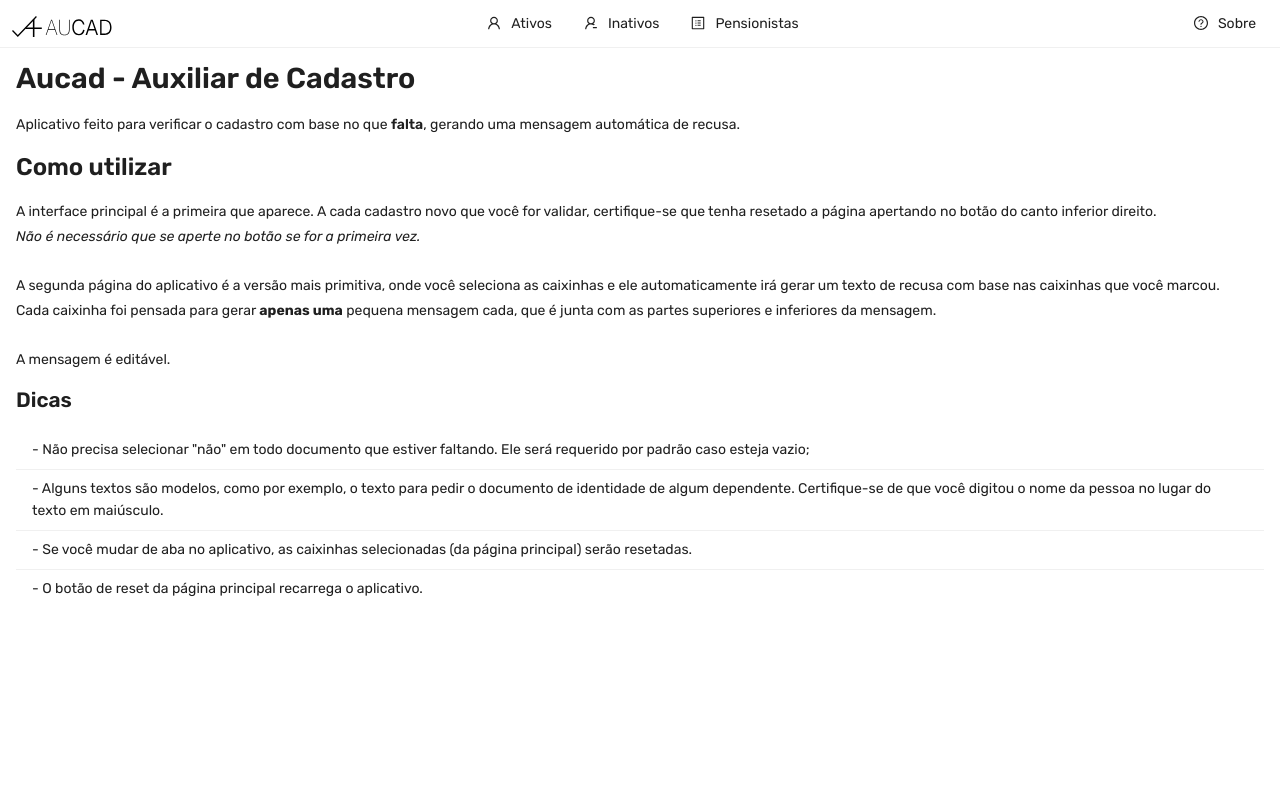
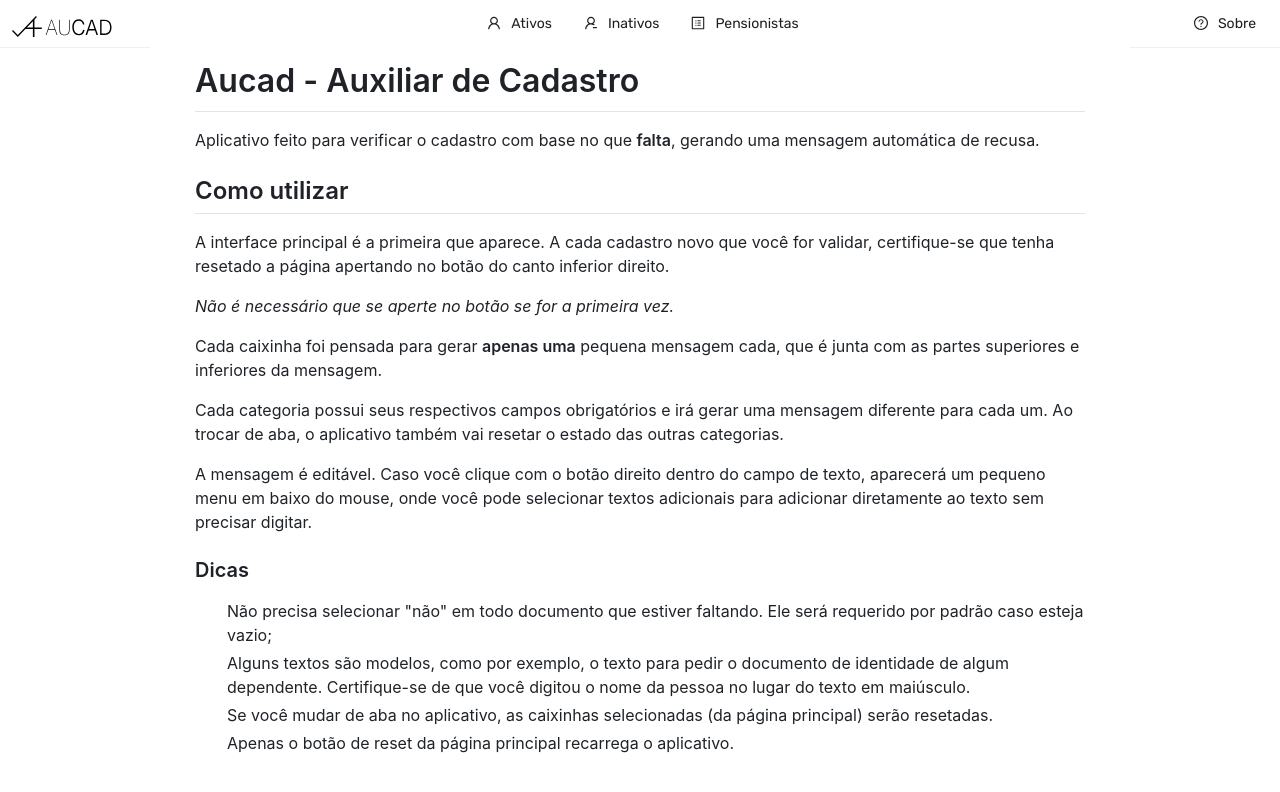
Before and after one commit to secretindex/aucad, a React (Vite) app: page /about/help in a window 1280 px wide. Shown: the top 792 px of the page. Built offline with nearby package versions, Linux system fonts and the light colour scheme.

Commit message:
rendering markdown text to help page

```diff
--- a/package.json
+++ b/package.json
@@ -18,9 +18,11 @@
     "antd": "^5.20.0",
     "class-variance-authority": "^0.7.0",
     "clsx": "^2.1.1",
+    "github-markdown-css": "^5.6.1",
     "lucide-react": "^0.424.0",
     "react": "^18.3.1",
     "react-dom": "^18.3.1",
+    "react-markdown": "^9.0.1",
     "react-router-dom": "^6.24.1",
     "tailwind-merge": "^2.4.0",
     "tailwindcss": "^3.4.7",
--- a/src/pages/Help.tsx
+++ b/src/pages/Help.tsx
@@ -1,68 +1,25 @@
-import { Typography, Layout, List } from "antd"
-const { Content } = Layout
-const { Text, Title } = Typography
+import "github-markdown-css"
+import ReactMarkdown from "react-markdown"
+
+import { useEffect, useState } from "react"
+
+import "./texts/md-style.css"
 
 const Help = () => {
+  const [mdText, setMdText] = useState<string>()
+
+  useEffect(() => {
+    fetch("/src/pages/texts/help.md")
+      .then((res) => res.text())
+      .then((text: string) => {
+        console.log(text)
+        setMdText(text)
+      })
+      .catch((err) => console.error(err))
+  }, [])
   return (
     <>
-      <Content className="p-4">
-        <Title level={1} style={{ fontSize: "1.8rem" }}>
-          Aucad - Auxiliar de Cadastro
-        </Title>
-        <Text>
-          Aplicativo feito para verificar o cadastro com base no que{" "}
-          <strong>falta</strong>, gerando uma mensagem automática de recusa.
-        </Text>
-        <Title level={2} style={{ fontSize: "1.5rem", margin: "1rem 0" }}>
-          Como utilizar
-        </Title>
-        <Text>
-          A interface principal é a primeira que aparece. A cada cadastro novo
-          que você for validar, certifique-se que tenha resetado a página
-          apertando no botão do canto inferior direito.
-        </Text>
-        <br />
-        <Text>
-          <i>Não é necessário que se aperte no botão se for a primeira vez.</i>
-        </Text>
-        <br />
-        <br />
-        <Text>
-          A segunda página do aplicativo é a versão mais primitiva, onde você
-          seleciona as caixinhas e ele automaticamente irá gerar um texto de
-          recusa com base nas caixinhas que você marcou.
-        </Text>
-        <br />
-        <Text>
-          Cada caixinha foi pensada para gerar <b>apenas uma</b> pequena
-          mensagem cada, que é junta com as partes superiores e inferiores da
-          mensagem.
-        </Text>
-        <br />
-        <br />
-        <Text>A mensagem é editável.</Text>
-        <Title level={3} style={{ fontSize: "1.3rem", margin: "1rem 0" }}>
-          Dicas
-        </Title>
-        <List size="small">
-          <List.Item>
-            - Não precisa selecionar "não" em todo documento que estiver
-            faltando. Ele será requerido por padrão caso esteja vazio;
-          </List.Item>
-          <List.Item>
-            - Alguns textos são modelos, como por exemplo, o texto para pedir o
-            documento de identidade de algum dependente. Certifique-se de que
-            você digitou o nome da pessoa no lugar do texto em maiúsculo.
-          </List.Item>
-          <List.Item>
-            - Se você mudar de aba no aplicativo, as caixinhas selecionadas (da
-            página principal) serão resetadas.
-          </List.Item>
-          <List.Item>
-            - O botão de reset da página principal recarrega o aplicativo.
-          </List.Item>
-        </List>
-      </Content>
+      <ReactMarkdown className="markdown-body" children={mdText}></ReactMarkdown>
     </>
   )
 }
--- /dev/null
+++ b/src/pages/texts/help.md
@@ -0,0 +1,22 @@
+# Aucad - Auxiliar de Cadastro
+
+Aplicativo feito para verificar o cadastro com base no que **falta**, gerando uma mensagem automática de recusa.
+
+## Como utilizar
+
+A interface principal é a primeira que aparece. A cada cadastro novo que você for validar, certifique-se que tenha resetado a página apertando no botão do canto inferior direito.
+
+_Não é necessário que se aperte no botão se for a primeira vez._
+
+Cada caixinha foi pensada para gerar **apenas uma** pequena mensagem cada, que é junta com as partes superiores e inferiores da mensagem.
+
+Cada categoria possui seus respectivos campos obrigatórios e irá gerar uma mensagem diferente para cada um. Ao trocar de aba, o aplicativo também vai resetar o estado das outras categorias.
+
+A mensagem é editável. Caso você clique com o botão direito dentro do campo de texto, aparecerá um pequeno menu em baixo do mouse, onde você pode selecionar textos adicionais para adicionar diretamente ao texto sem precisar digitar.
+
+### Dicas
+
+- Não precisa selecionar "não" em todo documento que estiver faltando. Ele será requerido por padrão caso esteja vazio;
+- Alguns textos são modelos, como por exemplo, o texto para pedir o documento de identidade de algum dependente. Certifique-se de que você digitou o nome da pessoa no lugar do texto em maiúsculo.
+- Se você mudar de aba no aplicativo, as caixinhas selecionadas (da página principal) serão resetadas.
+- Apenas o botão de reset da página principal recarrega o aplicativo.
--- /dev/null
+++ b/src/pages/texts/md-style.css
@@ -0,0 +1,7 @@
+.markdown-body {
+  box-sizing: border-box;
+  min-width: 200px;
+  max-width: 980px;
+  margin: 1rem auto;
+  padding: 45px;
+}
```
Also changed, not shown: 1 other file (tests, documents, lock files or other folders).
